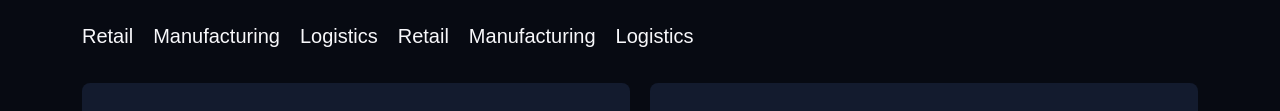
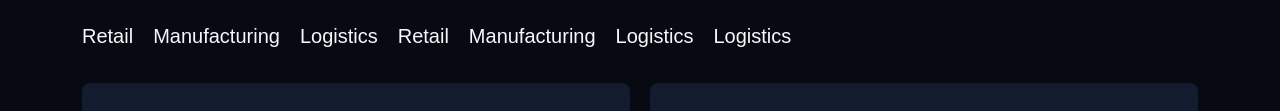
Before and after one commit to vikas-thakur-nexgi/task-banner, a plain HTML site: page index.html in a window 1280 px wide. Shown: the part 1977-2088 px from the top of the page. Drawn offline with nearby package versions, Linux system fonts and the light colour scheme; a web font is replaced by a local one.

Commit message:
add a li

```diff
--- a/index.html
+++ b/index.html
@@ -294,6 +294,9 @@
                             <li class="nexgi__expertise__tab__item" data-tab="tab3">
                                 Logistics
                             </li>
+                            <li class="nexgi__expertise__tab__item" data-tab="tab3">
+                                Logistics
+                            </li>
                         </ul>
                     </div>
                 </div>
```
